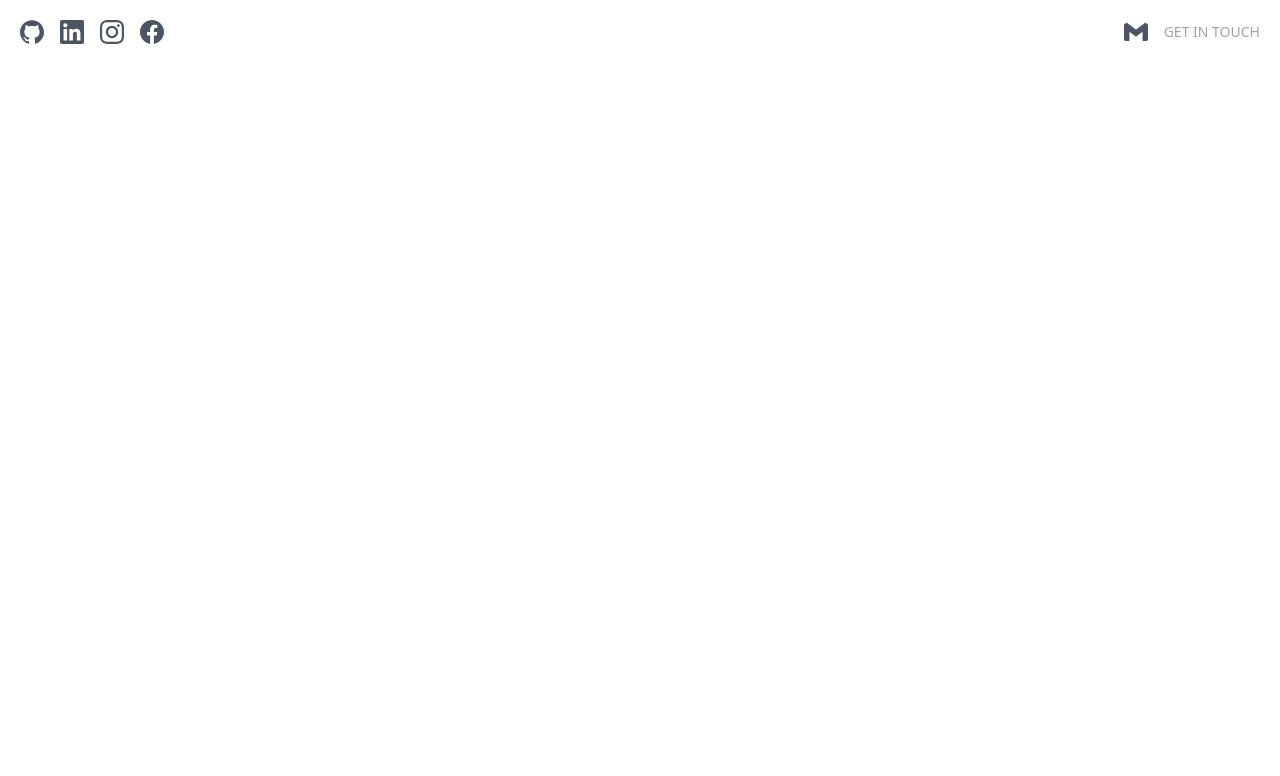
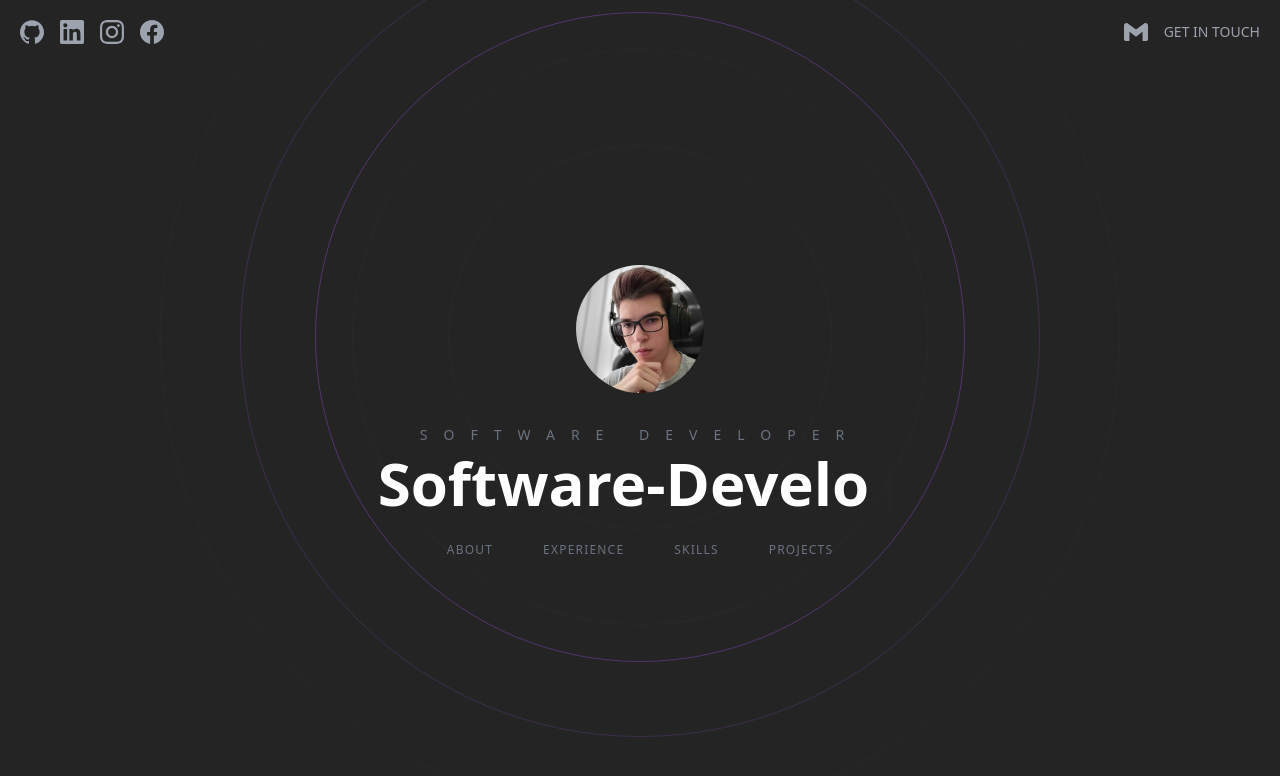
Before and after one commit to MartsTech/portfolio, a Next.js app in the folder packages/client/: page / in a window 1280 px wide. Shown: the top 776 px of the page. Built offline with nearby package versions, Linux system fonts and the light colour scheme.

Commit message:
#6 | Add banner

```diff
--- a/packages/client/package.json
+++ b/packages/client/package.json
@@ -16,7 +16,8 @@
     "next": "12.3.0",
     "next-pwa": "^5.6.0",
     "react": "18.2.0",
-    "react-dom": "18.2.0"
+    "react-dom": "18.2.0",
+    "react-simple-typewriter": "^4.0.2"
   },
   "devDependencies": {
     "@types/node": "18.7.18",
@@ -29,6 +30,7 @@
     "postcss": "^8.4.16",
     "prettier": "^2.7.1",
     "prettier-plugin-tailwindcss": "^0.1.13",
+    "tailwind-scrollbar": "^2.0.1",
     "tailwindcss": "^3.1.8",
     "typescript": "4.8.3"
   }
--- a/packages/client/src/app/layouts/PageLayout.tsx
+++ b/packages/client/src/app/layouts/PageLayout.tsx
@@ -10,7 +10,7 @@ interface Props {
 
 const PageLayout: FC<Props> = ({ title, description, children }) => {
   return (
-    <div className="flex min-h-screen flex-col">
+    <div className="flex min-h-screen flex-col bg-background text-white">
       <Head>
         <title>{title ?? appConfig.APP_NAME}</title>
         <meta
--- a/packages/client/src/features/home/HomeModule.tsx
+++ b/packages/client/src/features/home/HomeModule.tsx
@@ -1,9 +1,16 @@
+import Banner from "@ui/banner";
 import Header from "@ui/header";
 
 const HomeModule = () => {
   return (
-    <div>
+    <div
+      className="z-0 h-screen snap-y snap-mandatory overflow-scroll
+      scrollbar"
+    >
       <Header />
+      <section id="banner" className="snap-center">
+        <Banner />
+      </section>
     </div>
   );
 };
--- /dev/null
+++ b/packages/client/src/ui/background/BackgroundCircles.tsx
@@ -0,0 +1,39 @@
+import { motion } from "framer-motion";
+
+const BackgroundCircles = () => {
+  return (
+    <motion.div
+      initial={{ opacity: 0 }}
+      animate={{
+        scale: [1, 2, 2, 3, 1],
+        opacity: [0.1, 0.2, 0.4, 0.8, 0.1, 1.0],
+        borderRadius: ["20%", "20%", "50%", "80%", "20%"],
+      }}
+      transition={{ duration: 2.5 }}
+      className="relative flex items-center justify-center"
+    >
+      <div
+        className="absolute mt-52 h-[200px] w-[200px] animate-ping
+        rounded-full border border-gray-600"
+      />
+      <div
+        className="absolute mt-52 h-[300px] w-[300px] animate-ping
+        rounded-full border border-gray-600"
+      />
+      <div
+        className="absolute mt-52 h-[500px] w-[500px] animate-ping
+        rounded-full border border-gray-600"
+      />
+      <div
+        className="absolute mt-52 h-[650px] w-[650px] animate-pulse
+        rounded-full border border-purple-500 opacity-20"
+      />
+      <div
+        className="absolute mt-52 h-[800px] w-[800px]
+        rounded-full border border-purple-500 opacity-20"
+      />
+    </motion.div>
+  );
+};
+
+export default BackgroundCircles;
--- /dev/null
+++ b/packages/client/src/ui/banner/Banner.tsx
@@ -0,0 +1,55 @@
+import avatar from "@image/avatar.jpg";
+import BackgroundCircles from "@ui/background/BackgroundCircles";
+import Image from "next/image";
+import { Cursor, useTypewriter } from "react-simple-typewriter";
+import BannerLink from "./BannerLink";
+
+const Banner = () => {
+  const [text] = useTypewriter({
+    words: [
+      "I'm Martin Velkov",
+      "Software-Developer.tsx",
+      "<LovesToCodeInReact />",
+    ],
+    loop: true,
+    delaySpeed: 2000,
+  });
+
+  return (
+    <div
+      className="flex h-screen flex-col items-center justify-center
+      space-y-8 overflow-hidden text-center"
+    >
+      <BackgroundCircles />
+      <div className="relative mx-auto h-32 w-32">
+        <Image
+          className="rounded-full"
+          src={avatar}
+          layout="fill"
+          objectFit="cover"
+          alt="avatar"
+        />
+      </div>
+      <div className="z-20">
+        <h2
+          className="space-y-2 pb-2 text-xs uppercase
+          leading-8 tracking-[1rem] text-gray-500 sm:text-sm"
+        >
+          Software Developer
+        </h2>
+        <h1 className="px-10 text-2xl font-semibold sm:text-4xl md:text-5xl lg:text-6xl">
+          <span>{text}</span>
+          <Cursor cursorColor="#A855F7" />
+        </h1>
+        <div className="pt-5">
+          <BannerLink title="About" href="#about" />
+          <BannerLink title="Experience" href="#experience" />
+          <BannerLink title="Skills" href="#skills" />
+          <BannerLink title="Projects" href="#projects" />
+        </div>
+      </div>
+    </div>
+  );
+};
+
+export default Banner;
--- /dev/null
+++ b/packages/client/src/ui/banner/BannerLink.tsx
@@ -0,0 +1,23 @@
+import Link from "next/link";
+import type { FC } from "react";
+
+interface Props {
+  title: string;
+  href: string;
+}
+
+const BannerLink: FC<Props> = ({ title, href }) => {
+  return (
+    <Link href={href}>
+      <button
+        className="rounded-full border border-[#242424] px-6 py-2
+      text-xs uppercase tracking-widest text-gray-500 transition-all
+      hover:border-purple-500/40 hover:text-purple-500/40"
+      >
+        {title}
+      </button>
+    </Link>
+  );
+};
+
+export default BannerLink;
--- /dev/null
+++ b/packages/client/src/ui/banner/index.tsx
@@ -0,0 +1,3 @@
+import Banner from "./Banner";
+
+export default Banner;
--- a/packages/client/src/ui/social/SocialIcon.tsx
+++ b/packages/client/src/ui/social/SocialIcon.tsx
@@ -24,10 +24,10 @@ const SocialIcon: FC<Props> = ({ url, type }) => {
     <>
       {typeof url !== "undefined" ? (
         <Link href={url}>
-          <Icon className="h-6 w-6 cursor-pointer fill-gray-600" />
+          <Icon className="h-6 w-6 cursor-pointer fill-gray-400" />
         </Link>
       ) : (
-        <Icon className="h-6 w-6 fill-gray-600" />
+        <Icon className="h-6 w-6 fill-gray-400" />
       )}
     </>
   );
--- a/packages/client/tailwind.config.js
+++ b/packages/client/tailwind.config.js
@@ -2,7 +2,11 @@
 module.exports = {
   content: ["./src/**/*.{js,ts,jsx,tsx}"],
   theme: {
-    extend: {},
+    extend: {
+      colors: {
+        background: "rgb(36,36,36)",
+      },
+    },
   },
-  plugins: [],
+  plugins: [require("tailwind-scrollbar")],
 };
--- a/packages/client/tsconfig.json
+++ b/packages/client/tsconfig.json
@@ -18,7 +18,8 @@
       "@app/*": ["./src/app/*"],
       "@common/*": ["./src/common/*"],
       "@features/*": ["./src/features/*"],
-      "@ui/*": ["./src/ui/*"]
+      "@ui/*": ["./src/ui/*"],
+      "@image/*": ["./images/*"]
     }
   },
   "include": ["next-env.d.ts", "**/*.ts", "**/*.tsx"],
```
Also changed, not shown: packages/client/images/avatar.jpg (added), 1 other file (tests, documents, lock files or other folders).
